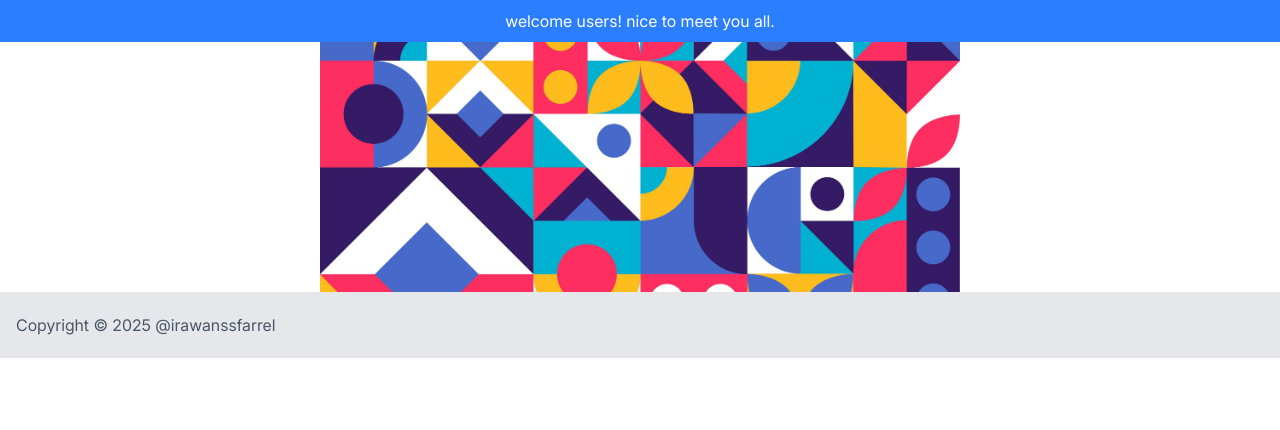
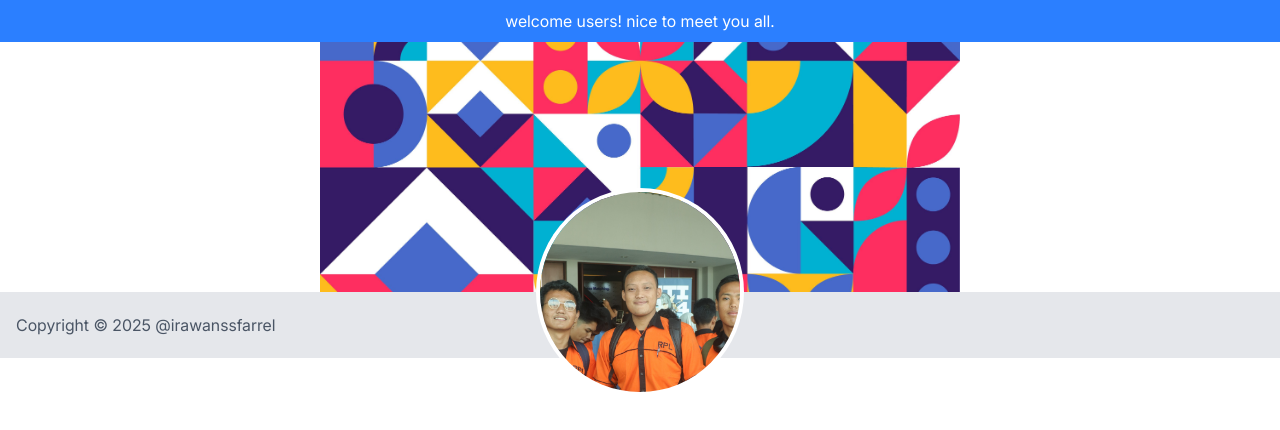
Before and after one commit to MrIrawan/profile-tree, a React (Vite) app: page / in a window 1280 px wide. Shown: the top 430 px of the page. Built offline with nearby package versions, Linux system fonts and the light colour scheme.

Commit message:
mengubah nama asset dan membuat komponen ProfileHeader

```diff
--- a/src/App.tsx
+++ b/src/App.tsx
@@ -1,18 +1,11 @@
 import ContentWrapper from "./components/ContentWrapper/ContentWrapper"
-
+import ProfileHeader from "./components/ProfileHeader/ProfileHeader"
 function App() {
 
   return (
     <>
       <ContentWrapper>
-        <section>
-          <div className="container w-full bg-blue-500">
-            <div className="w-full h-[250px]">
-              <img src="background-mozaic.jpg" alt="" className="w-full h-full object-cover"/>
-
-            </div>
-          </div>
-        </section>
+        <ProfileHeader />
       </ContentWrapper>
     </>
   )
--- /dev/null
+++ b/src/components/ProfileHeader/ProfileHeader.tsx
@@ -0,0 +1,14 @@
+export default function ProfileHeader() {
+    return (
+        <section>
+            <div className="container w-full">
+                <div className="w-full h-[250px]">
+                <img src="background-mozaic.jpg" alt="" className="w-full h-full object-cover"/>
+                    <div className="w-[200px] rounded-full overflow-hidden ring-4 ring-white mx-auto translate-y-[-50%]">
+                        <img src="farrel.JPG" alt="foto farrel" />
+                    </div>
+                </div>
+            </div>
+        </section>
+    );
+}
```
Also changed, not shown: public/farrel.JPG (added), 1 other file (tests, documents, lock files or other folders).
